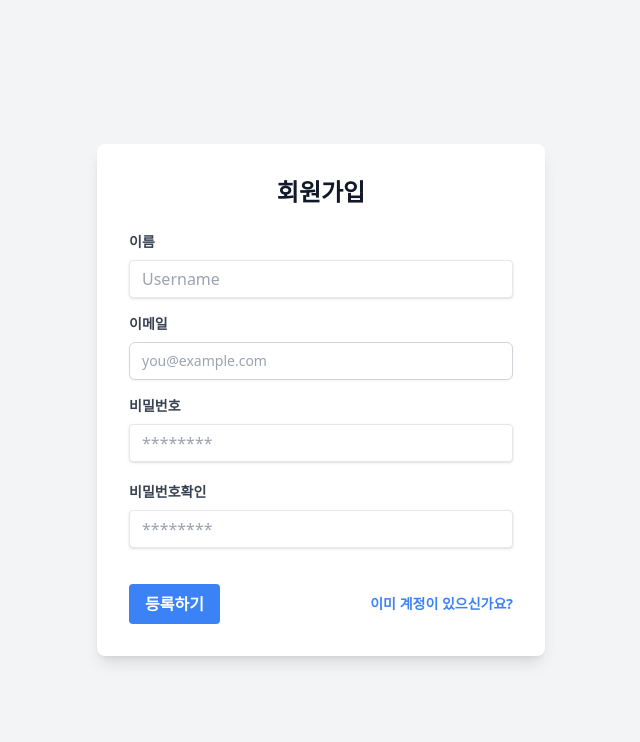
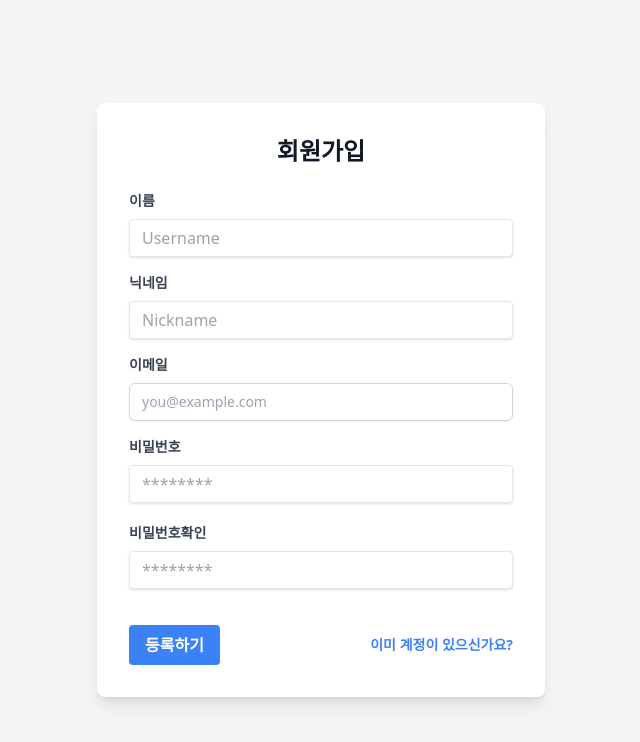
Before and after one commit to together-english/together-english-frontend, a Next.js app: page /register in a window 1280 px wide. Shown: the top 742 px of the page, without its empty margins (319-959 px from the left). Built offline with nearby package versions, Linux system fonts and the light colour scheme.

Commit message:
회원가입에 nickname 파라미터 추가 및 회원가입 시 벨리데이션 체크 추가

```diff
--- a/app/(without-nav)/register/page.tsx
+++ b/app/(without-nav)/register/page.tsx
@@ -7,16 +7,17 @@ import { ChangeEvent, useCallback, useState } from "react";
 import "../../../styles/globals.css";
 
 type SignUpFormType = Record<
-  "name" | "email" | "password" | "confirmPassword",
+  "name" | "nickname" | "email" | "password" | "confirmPassword",
   string
 >;
 
 export default function register() {
   const { signup } = useAuth();
   const router = useRouter();
-  const [{ name, email, password, confirmPassword }, setForm] =
+  const [{ name, nickname, email, password, confirmPassword }, setForm] =
     useState<SignUpFormType>({
       name: "",
+      nickname: "",
       email: "",
       password: "",
       confirmPassword: "",
@@ -39,11 +40,27 @@ export default function register() {
 
   const createAcount = useCallback(() => {
     console.log(name, email, password, confirmPassword);
-    if (password === confirmPassword) {
-      signup(email, password, () => router.push("/"));
-    } else {
+    if (name == "") {
+      alert("이름을 입력해주세요");
+      return;
+    }
+    if (nickname == "") {
+      alert("닉네임을 입력해주세요");
+      return;
+    }
+    if (email == "") {
+      alert("이메일을 입력해주세요");
+      return;
+    }
+    if (isEmailValid) {
+      alert("이메일 형식이 잘못 되었습니다.");
+      return;
+    }
+    if (password !== confirmPassword) {
       alert("비밀번호와 확인비밀번호가 틀립니다.");
+      return;
     }
+    signup(email, password, () => router.push("/"));
   }, [email, password, confirmPassword, signup]);
 
   return (
@@ -67,6 +84,22 @@ export default function register() {
               value={name}
               onChange={changed("name")}
               placeholder="Username"
+            />
+          </div>
+          <div className="mb-4">
+            <label
+              className="block text-gray-700 dark:text-gray-300 text-sm font-bold mb-2"
+              htmlFor="username"
+            >
+              닉네임
+            </label>
+            <input
+              className="shadow appearance-none border rounded w-full py-2 px-3 text-gray-700 dark:text-gray-300 leading-tight focus:outlnie-none focus:shadow-outline"
+              id="nickname"
+              type="text"
+              value={nickname}
+              onChange={changed("nickname")}
+              placeholder="Nickname"
             />
           </div>
           <div className="mb-4">
--- a/components/input/emailInput.tsx
+++ b/components/input/emailInput.tsx
@@ -26,7 +26,7 @@ const EmailInput: React.FC<EmailInputProps> = ({ onEmailChange }) => {
     const isValid = validateEmail(inputEmail);
 
     setEmail(inputEmail);
-    setError(isValid ? "" : "Invalid email address");
+    setError(isValid ? "" : "이메일 형식이 잘못되었습니다.");
 
     onEmailChange(inputEmail, isValid);
   };
```
